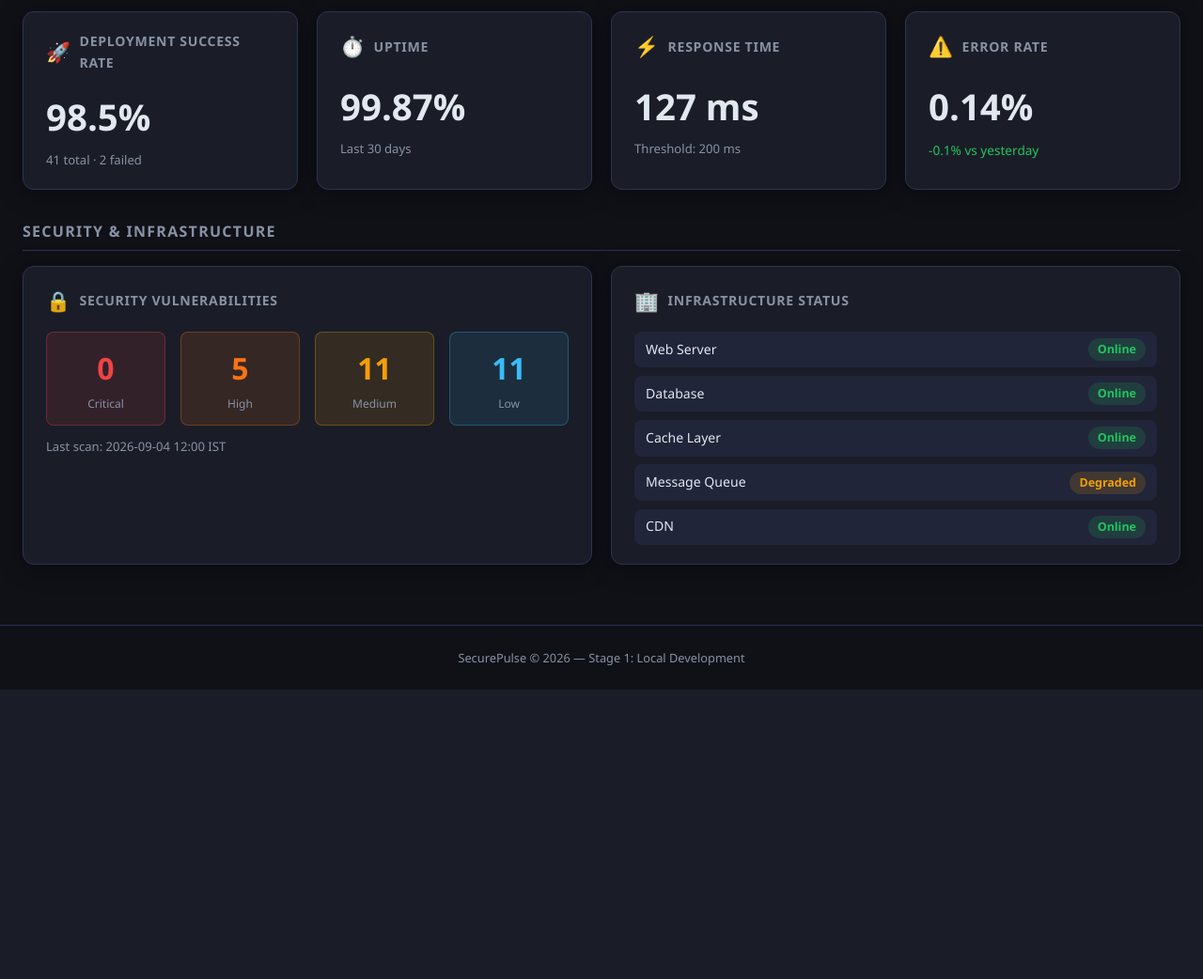
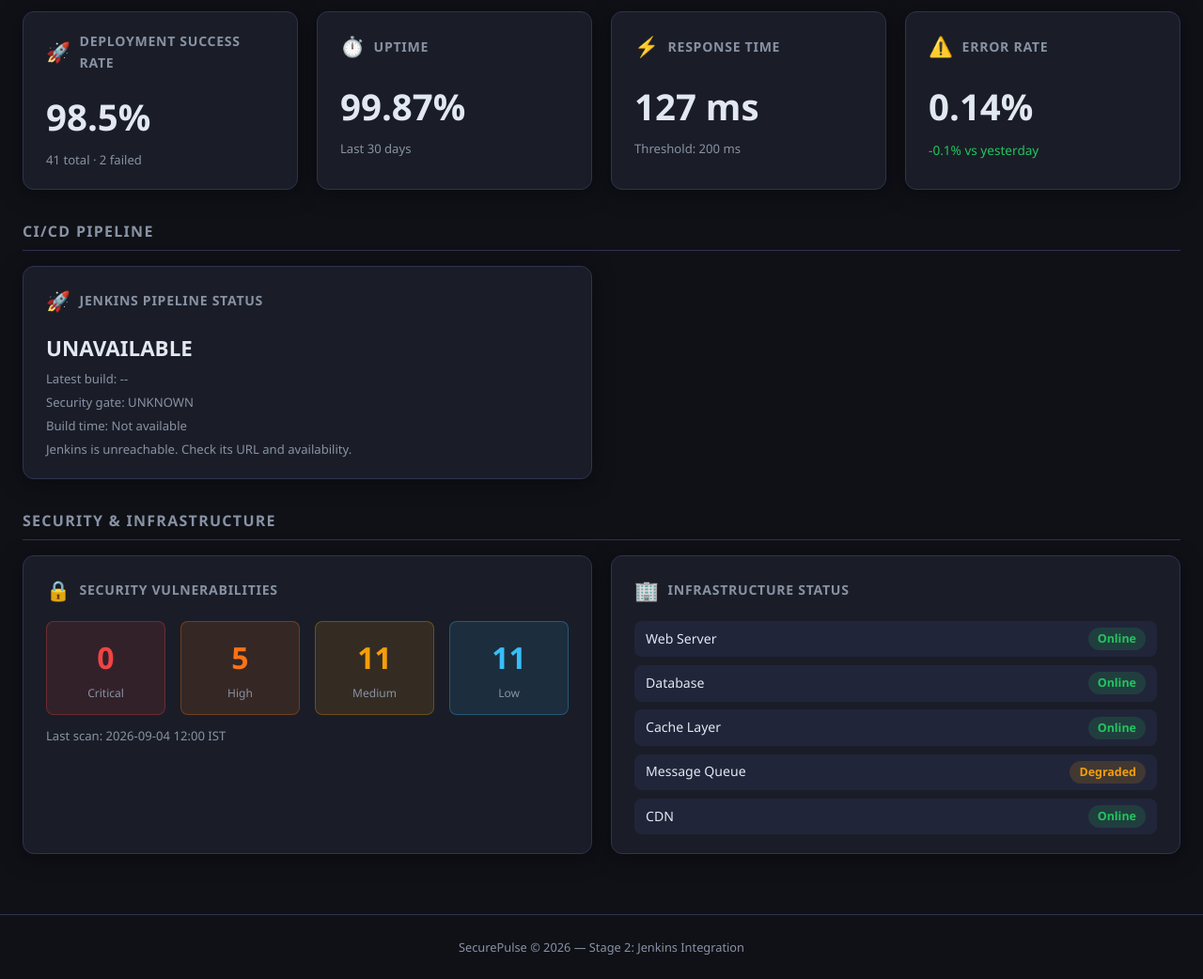
Before and after one commit to suresh-soumya/SecurePulse, a Flask app: page / in a window 1280 px wide. Shown: the part 700-1742 px from the top of the page at 94% size. Before the commit the page ends 1434 px from the top, so only its background shows below. Run offline with Flask 3, Linux system fonts and the light colour scheme; data that the repository does not hold is empty.

Commit message:
Improve SecurePulse security scan reports and CI pipeline

```diff
--- a/app.py
+++ b/app.py
@@ -1,12 +1,109 @@
+
 """
 SecurePulse - Cloud-Based DevSecOps and Product Intelligence Platform
 Entry point for the Flask application.
 """
 
+import base64
+import json
+import os
+from datetime import datetime
+from urllib.error import HTTPError, URLError
+from urllib.request import Request, urlopen
+
 from flask import Flask, render_template, jsonify
 from data.mock_data import get_dashboard_data
 
 app = Flask(__name__)
+
+# Docker Desktop can reach host services through host.docker.internal.
+# Override JENKINS_URL with an environment variable if needed.
+JENKINS_URL = os.environ.get(
+    "JENKINS_URL", "http://host.docker.internal:8081"
+).rstrip("/")
+JENKINS_JOB = os.environ.get("JENKINS_JOB", "SecurePulse_CI-CD")
+
+
+def get_jenkins_status():
+    """Fetch the latest build details from Jenkins without exposing credentials."""
+    api_url = (
+        f"{JENKINS_URL}/job/{JENKINS_JOB}/lastBuild/api/json"
+        "?tree=number,result,timestamp,url,building"
+    )
+
+    headers = {"Accept": "application/json"}
+    username = os.environ.get("JENKINS_USER")
+    token = os.environ.get("JENKINS_API_TOKEN")
+
+    # Optional Jenkins API credentials, supplied through environment variables.
+    if username and token:
+        credentials = base64.b64encode(
+            f"{username}:{token}".encode("utf-8")
+        ).decode("ascii")
+        headers["Authorization"] = f"Basic {credentials}"
+
+    request = Request(api_url, headers=headers)
+
+    try:
+        with urlopen(request, timeout=4) as response:
+            build = json.loads(response.read().decode("utf-8"))
+
+        building = build.get("building", False)
+        result = build.get("result")
+
+        if building:
+            status = "BUILDING"
+        elif result:
+            status = result
+        else:
+            status = "UNKNOWN"
+
+        timestamp = build.get("timestamp")
+        build_time = (
+            datetime.fromtimestamp(timestamp / 1000).astimezone().isoformat(
+                timespec="seconds"
+            )
+            if timestamp
+            else None
+        )
+
+        return {
+            "available": True,
+            "status": status,
+            "building": building,
+            "build_number": build.get("number"),
+            "build_time": build_time,
+            "build_url": build.get("url"),
+            # A successful pipeline means its configured stages passed.
+            "security_gate": (
+                "PASSED" if status == "SUCCESS"
+                else "FAILED" if status == "FAILURE"
+                else "PENDING"
+            ),
+            "message": "Latest Jenkins build retrieved."
+        }
+
+    except HTTPError as exc:
+        message = (
+            "Jenkins build not found."
+            if exc.code == 404
+            else f"Jenkins returned HTTP {exc.code}."
+        )
+    except (URLError, TimeoutError, OSError):
+        message = "Jenkins is unreachable. Check its URL and availability."
+    except (ValueError, KeyError):
+        message = "Jenkins returned an invalid response."
+
+    return {
+        "available": False,
+        "status": "UNAVAILABLE",
+        "building": False,
+        "build_number": None,
+        "build_time": None,
+        "build_url": None,
+        "security_gate": "UNKNOWN",
+        "message": message
+    }
 
 
 @app.route("/")
@@ -17,19 +114,19 @@ def index():
 
 @app.route("/api/dashboard")
 def dashboard_data():
-    """
-    API endpoint that returns mock dashboard metrics as JSON.
-    In future stages, this will pull from real data sources.
-    """
-    data = get_dashboard_data()
-    return jsonify(data)
+    """Return the existing sample dashboard metrics."""
+    return jsonify(get_dashboard_data())
+
+
+@app.route("/api/jenkins-status")
+def jenkins_status():
+    """Return the latest Jenkins build status."""
+    return jsonify(get_jenkins_status())
 
 
 if __name__ == "__main__":
-    import os
-    # FLASK_DEBUG=1 enables debug mode locally; leave unset (or 0) in Docker/production.
     debug_mode = os.environ.get("FLASK_DEBUG", "0") == "1"
     host = os.environ.get("FLASK_HOST", "0.0.0.0")
     port = int(os.environ.get("FLASK_PORT", "5000"))
-    print(f"Starting SecurePulse on http://{host}:{port}  (debug={debug_mode})")
+    print(f"Starting SecurePulse on http://{host}:{port} (debug={debug_mode})")
     app.run(host=host, port=port, debug=debug_mode)
--- a/static/js/dashboard.js
+++ b/static/js/dashboard.js
@@ -136,8 +136,77 @@ async function loadDashboard() {
   }
 }
 
-// Load on page ready and auto-refresh every 30 seconds
+/**
+ * Load the latest Jenkins CI/CD build status.
+ */
+async function loadJenkinsStatus() {
+  try {
+    const response = await fetch("/api/jenkins-status", {
+      cache: "no-store"
+    });
+
+    if (!response.ok) {
+      throw new Error(`HTTP ${response.status}`);
+    }
+
+    const data = await response.json();
+
+    setText("jenkins-status", data.status || "UNKNOWN");
+    setText(
+      "jenkins-build",
+      "Latest build: " +
+        (data.build_number == null ? "--" : "#" + data.build_number)
+    );
+    setText("jenkins-gate", "Security gate: " + data.security_gate);
+    setText(
+      "jenkins-time",
+      "Build time: " + (data.build_time || "Not available")
+    );
+    setText("jenkins-message", data.message || "");
+
+    const statusElement = document.getElementById("jenkins-status");
+    if (statusElement) {
+      statusElement.className = "metric-status";
+
+      if (data.status === "SUCCESS") {
+        statusElement.classList.add("status-healthy");
+      } else if (
+        data.status === "FAILURE" ||
+        data.status === "UNSTABLE"
+      ) {
+        statusElement.classList.add("status-unhealthy");
+      }
+    }
+
+    const link = document.getElementById("jenkins-link");
+    if (link) {
+      const buildUrl = data.build_url
+        ? new URL(data.build_url)
+        : null;
+
+      if (
+        data.available &&
+        buildUrl &&
+        buildUrl.origin === "http://localhost:8081"
+      ) {
+        link.href = buildUrl.href;
+        link.hidden = false;
+      } else {
+        link.hidden = true;
+      }
+    }
+  } catch (error) {
+    console.error("Failed to load Jenkins status:", error);
+    setText("jenkins-status", "UNAVAILABLE");
+    setText("jenkins-gate", "Security gate: UNKNOWN");
+    setText("jenkins-message", "Could not retrieve Jenkins status.");
+  }
+}
+
 document.addEventListener("DOMContentLoaded", () => {
   loadDashboard();
+  loadJenkinsStatus();
+
   setInterval(loadDashboard, 30_000);
+  setInterval(loadJenkinsStatus, 30_000);
 });
--- a/templates/dashboard.html
+++ b/templates/dashboard.html
@@ -1,3 +1,4 @@
+
 <!DOCTYPE html>
 <html lang="en">
 <head>
@@ -7,8 +8,6 @@
   <link rel="stylesheet" href="/static/css/style.css" />
 </head>
 <body>
-
-  <!-- ── Navigation ─────────────────────────────────────────────── -->
   <nav class="navbar">
     <div class="nav-brand">
       <span class="brand-icon">&#9889;</span>
@@ -22,12 +21,9 @@
   </nav>
 
   <main class="container">
-
-    <!-- ── Section: Product Metrics ──────────────────────────────── -->
+    <!-- Product Metrics -->
     <h2 class="section-title">Product Metrics</h2>
     <div class="grid">
-
-      <!-- Application Health -->
       <div class="card" id="card-health">
         <div class="card-header">
           <span class="card-icon">&#10084;&#65039;</span>
@@ -35,11 +31,10 @@
         </div>
         <div class="card-body">
           <p class="metric-status" id="health-status">--</p>
-          <p class="metric-sub"   id="health-details">--</p>
+          <p class="metric-sub" id="health-details">--</p>
         </div>
       </div>
 
-      <!-- Active Users -->
       <div class="card" id="card-users">
         <div class="card-header">
           <span class="card-icon">&#128100;</span>
@@ -51,7 +46,6 @@
         </div>
       </div>
 
-      <!-- Conversion Rate -->
       <div class="card" id="card-conversion">
         <div class="card-header">
           <span class="card-icon">&#128200;</span>
@@ -63,7 +57,6 @@
         </div>
       </div>
 
-      <!-- Feature Usage -->
       <div class="card card-wide" id="card-features">
         <div class="card-header">
           <span class="card-icon">&#128187;</span>
@@ -75,14 +68,11 @@
           </ul>
         </div>
       </div>
+    </div>
 
-    </div><!-- /grid -->
-
-    <!-- ── Section: DevOps Metrics ───────────────────────────────── -->
+    <!-- DevOps Metrics -->
     <h2 class="section-title">DevOps Metrics</h2>
     <div class="grid">
-
-      <!-- Deployment Success Rate -->
       <div class="card" id="card-deploy">
         <div class="card-header">
           <span class="card-icon">&#128640;</span>
@@ -90,11 +80,10 @@
         </div>
         <div class="card-body">
           <p class="metric-value" id="deploy-value">--</p>
-          <p class="metric-sub"   id="deploy-sub">--</p>
+          <p class="metric-sub" id="deploy-sub">--</p>
         </div>
       </div>
 
-      <!-- Uptime -->
       <div class="card" id="card-uptime">
         <div class="card-header">
           <span class="card-icon">&#9201;&#65039;</span>
@@ -102,11 +91,10 @@
         </div>
         <div class="card-body">
           <p class="metric-value" id="uptime-value">--</p>
-          <p class="metric-sub"   id="uptime-period">--</p>
+          <p class="metric-sub" id="uptime-period">--</p>
         </div>
       </div>
 
-      <!-- Response Time -->
       <div class="card" id="card-response">
         <div class="card-header">
           <span class="card-icon">&#9889;</span>
@@ -114,11 +102,10 @@
         </div>
         <div class="card-body">
           <p class="metric-value" id="response-value">--</p>
-          <p class="metric-sub"   id="response-sub">--</p>
+          <p class="metric-sub" id="response-sub">--</p>
         </div>
       </div>
 
-      <!-- Error Rate -->
       <div class="card" id="card-error">
         <div class="card-header">
           <span class="card-icon">&#9888;&#65039;</span>
@@ -129,14 +116,31 @@
           <p class="metric-trend" id="error-trend">--</p>
         </div>
       </div>
+    </div>
 
-    </div><!-- /grid -->
+    <!-- Jenkins CI/CD Pipeline Status -->
+    <h2 class="section-title">CI/CD Pipeline</h2>
+    <div class="grid">
+      <div class="card card-wide" id="card-jenkins">
+        <div class="card-header">
+          <span class="card-icon">&#128640;</span>
+          <span class="card-title">Jenkins Pipeline Status</span>
+        </div>
+        <div class="card-body">
+          <p class="metric-status" id="jenkins-status">Loading...</p>
+          <p class="metric-sub" id="jenkins-build">Latest build: --</p>
+          <p class="metric-sub" id="jenkins-gate">Security gate: --</p>
+          <p class="metric-sub" id="jenkins-time">Build time: --</p>
+          <p class="metric-sub" id="jenkins-message">Connecting to Jenkins...</p>
+          <a id="jenkins-link" href="#" target="_blank"
+             rel="noopener noreferrer" hidden>View Jenkins build</a>
+        </div>
+      </div>
+    </div>
 
-    <!-- ── Section: Security & Infrastructure ────────────────────── -->
+    <!-- Security & Infrastructure -->
     <h2 class="section-title">Security &amp; Infrastructure</h2>
     <div class="grid">
-
-      <!-- Security Vulnerabilities -->
       <div class="card card-wide" id="card-security">
         <div class="card-header">
           <span class="card-icon">&#128274;</span>
@@ -163,7 +167,6 @@
         <p class="metric-sub card-footer-text" id="vuln-scan">--</p>
       </div>
 
-      <!-- Infrastructure Status -->
       <div class="card card-wide" id="card-infra">
         <div class="card-header">
           <span class="card-icon">&#127970;</span>
@@ -175,13 +178,11 @@
           </ul>
         </div>
       </div>
-
-    </div><!-- /grid -->
-
+    </div>
   </main>
 
   <footer class="footer">
-    <p>SecurePulse &copy; 2026 &mdash; Stage 1: Local Development</p>
+    <p>SecurePulse &copy; 2026 &mdash; Stage 2: Jenkins Integration</p>
   </footer>
 
   <script src="/static/js/dashboard.js"></script>
```
Also changed, not shown: README.md, 3 other files.
